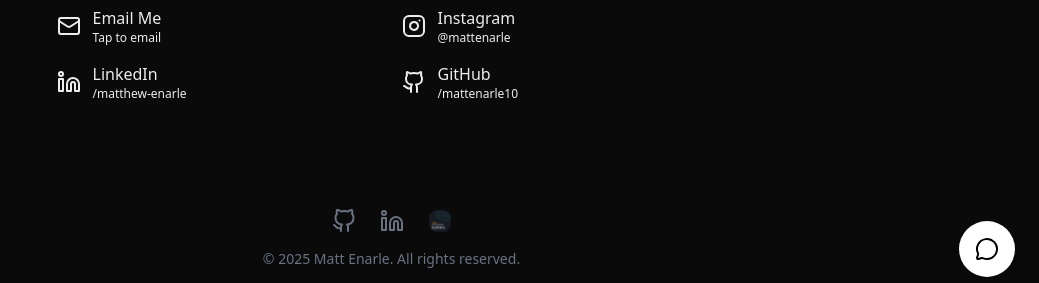
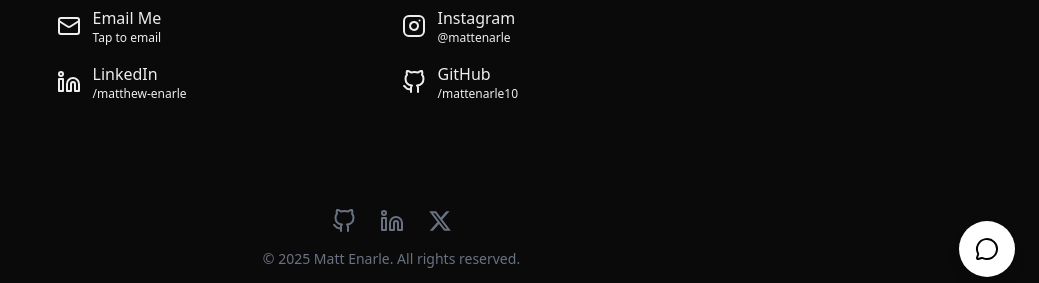
Before and after one commit to mattenarle10/matt-portfolio-v2, a Next.js app: page / in a window 1280 px wide. Shown: the part 499-782 px from the top of the page, without its empty margins (241-1280 px from the left). Built offline with nearby package versions, Linux system fonts and the light colour scheme; no server answers.

Commit message:
feat: replace aws footer link with x

```diff
--- a/src/components/home/socials.tsx
+++ b/src/components/home/socials.tsx
@@ -1,5 +1,6 @@
-import { Github, Instagram, Linkedin, Mail } from "lucide-react"
+import { Mail } from "lucide-react"
 import Link from "next/link"
+import { GithubIcon, InstagramIcon, LinkedInIcon } from "@/constants"
 
 type SocialItem = {
   label: string
@@ -8,40 +9,34 @@ type SocialItem = {
   subtext: string
 }
 
-const InstagramIcon = (
-  <Instagram className="w-5 h-5 md:w-6 md:h-6" aria-hidden="true" />
-)
-const LinkedinIcon = (
-  <Linkedin className="w-5 h-5 md:w-6 md:h-6" aria-hidden="true" />
-)
-const GithubIcon = (
-  <Github className="w-5 h-5 md:w-6 md:h-6" aria-hidden="true" />
-)
-const MailIcon = <Mail className="w-5 h-5 md:w-6 md:h-6" aria-hidden="true" />
+const instagramIcon = <InstagramIcon className="w-5 h-5 md:w-6 md:h-6" />
+const linkedInIcon = <LinkedInIcon className="w-5 h-5 md:w-6 md:h-6" />
+const githubIcon = <GithubIcon className="w-5 h-5 md:w-6 md:h-6" />
+const mailIcon = <Mail className="w-5 h-5 md:w-6 md:h-6" aria-hidden="true" />
 
 const socials: SocialItem[] = [
   {
     label: "Email Me",
     href: "mailto:matthew.enarle@outlook.com",
-    icon: MailIcon,
+    icon: mailIcon,
     subtext: "Tap to email",
   },
   {
     label: "Instagram",
     href: "https://instagram.com/mattenarle",
-    icon: InstagramIcon,
+    icon: instagramIcon,
     subtext: "@mattenarle",
   },
   {
     label: "LinkedIn",
     href: "https://linkedin.com/in/matthew-enarle",
-    icon: LinkedinIcon,
+    icon: linkedInIcon,
     subtext: "/matthew-enarle",
   },
   {
     label: "GitHub",
     href: "https://github.com/mattenarle10",
-    icon: GithubIcon,
+    icon: githubIcon,
     subtext: "/mattenarle10",
   },
 ]
--- a/src/components/layout/footer.tsx
+++ b/src/components/layout/footer.tsx
@@ -1,8 +1,7 @@
 "use client"
 
-import Image from "next/image"
 import Link from "next/link"
-import { GithubIcon, LinkedInIcon } from "@/constants"
+import { GithubIcon, LinkedInIcon, XIcon } from "@/constants"
 
 const Footer = () => {
   return (
@@ -30,19 +29,13 @@ const Footer = () => {
               <LinkedInIcon className="w-6 h-6" />
             </Link>
             <Link
-              href="https://builder.aws.com/community/@mattenarle"
+              href="https://x.com/mattenarle"
               target="_blank"
               rel="noopener noreferrer"
-              className="opacity-70 hover:opacity-100 transition-opacity"
-              aria-label="AWS Builder"
+              className="text-gray-500 hover:text-gray-700 dark:text-gray-400 dark:hover:text-gray-200 transition-colors"
+              aria-label="X"
             >
-              <Image
-                src="/about/aws-community-builder.png"
-                alt=""
-                width={24}
-                height={24}
-                className="h-6 w-6 rounded-full"
-              />
+              <XIcon className="w-6 h-6" />
             </Link>
           </div>
 
--- a/src/constants/icons.tsx
+++ b/src/constants/icons.tsx
@@ -119,6 +119,38 @@ export const LinkedInIcon: React.FC<IconProps> = ({ className = "" }) => (
   </svg>
 )
 
+export const InstagramIcon: React.FC<IconProps> = ({ className = "" }) => (
+  <svg
+    xmlns="http://www.w3.org/2000/svg"
+    width="24"
+    height="24"
+    viewBox="0 0 24 24"
+    fill="none"
+    stroke="currentColor"
+    strokeWidth="2"
+    strokeLinecap="round"
+    strokeLinejoin="round"
+    className={className}
+  >
+    <rect x="2" y="2" width="20" height="20" rx="5" ry="5" />
+    <path d="M16 11.37A4 4 0 1 1 12.63 8 4 4 0 0 1 16 11.37z" />
+    <line x1="17.5" y1="6.5" x2="17.51" y2="6.5" />
+  </svg>
+)
+
+export const XIcon: React.FC<IconProps> = ({ className = "" }) => (
+  <svg
+    xmlns="http://www.w3.org/2000/svg"
+    width="24"
+    height="24"
+    viewBox="0 0 24 24"
+    fill="currentColor"
+    className={className}
+  >
+    <path d="M18.244 2.25h3.308l-7.227 8.26 8.502 11.24H16.17l-5.214-6.817L4.99 21.75H1.68l7.73-8.835L1.254 2.25H8.08l4.713 6.231zm-1.161 17.52h1.833L7.084 4.126H5.117z" />
+  </svg>
+)
+
 export const YoutubeIcon: React.FC<IconProps> = ({ className = "" }) => (
   <svg
     xmlns="http://www.w3.org/2000/svg"
--- a/src/constants/index.ts
+++ b/src/constants/index.ts
@@ -5,10 +5,12 @@ export {
   CoffeeIcon,
   FitnessIcon,
   GithubIcon,
+  InstagramIcon,
   LinkedInIcon,
   MenuIcon,
   MoonIcon,
   SunIcon,
+  XIcon,
   YoutubeIcon,
 } from "./icons"
 export { projectData } from "./projects"
```
